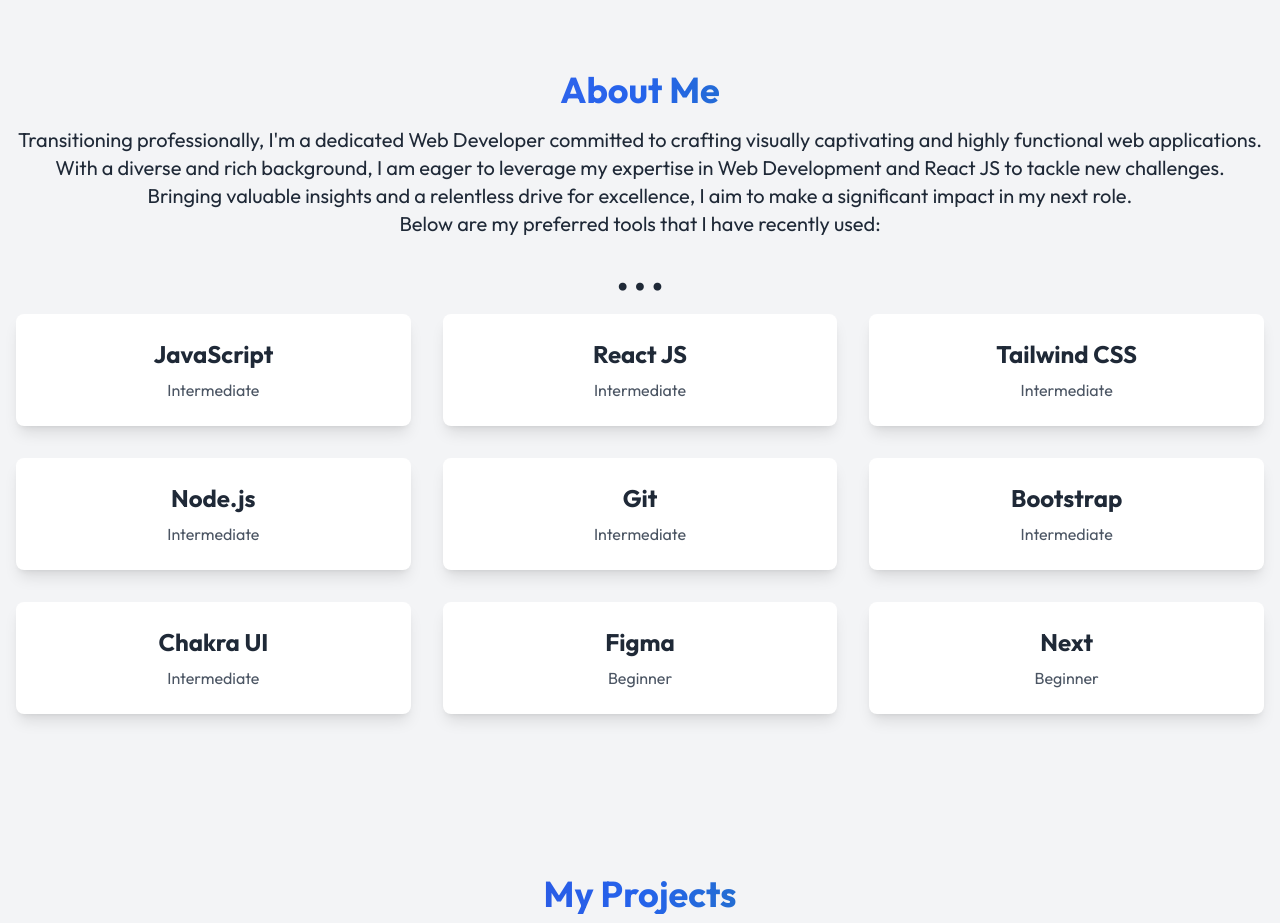
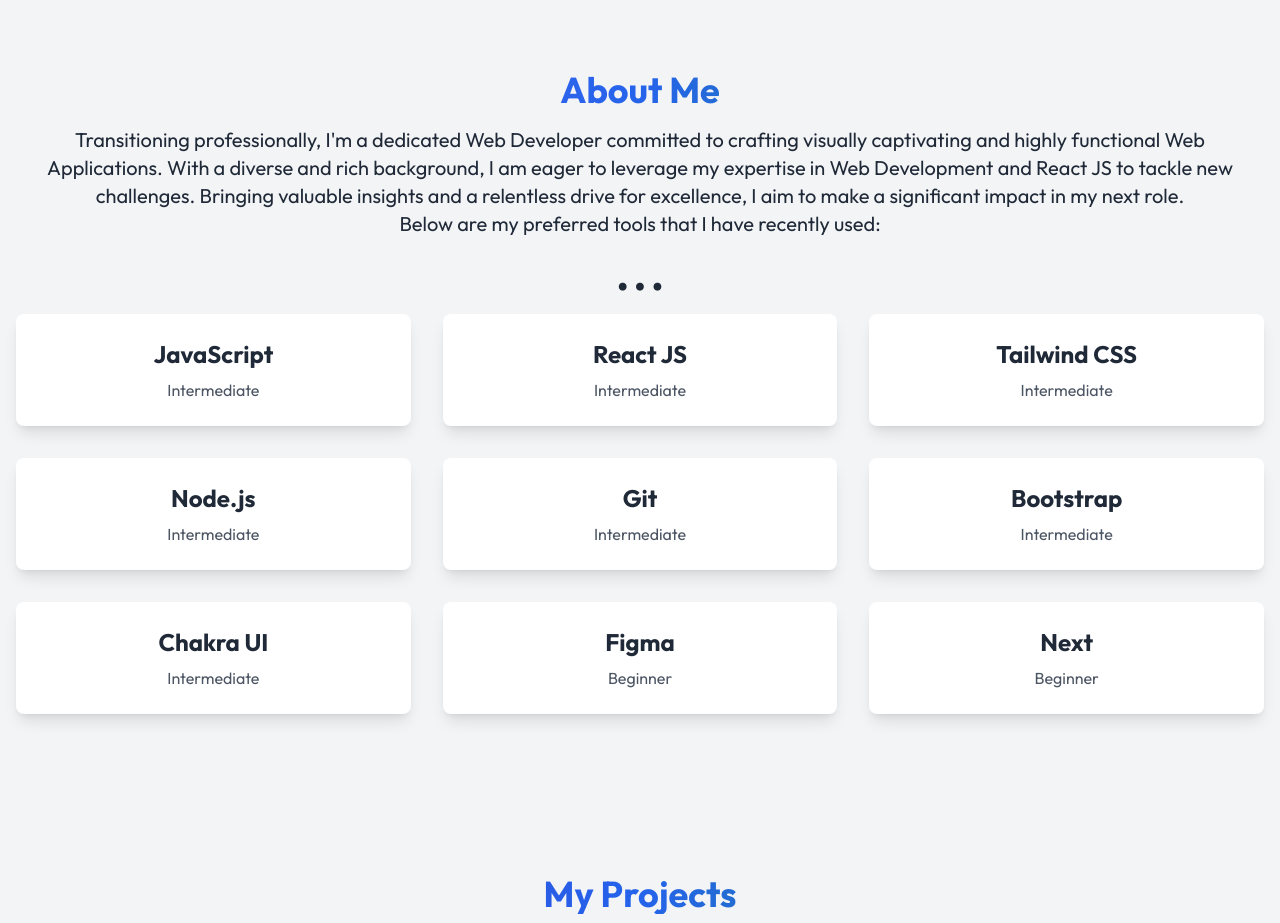
Before and after one commit to asriomar/my-portfolio-latest, a React (Vite) app: page / in a window 1280 px wide. Shown: the part 880-1803 px from the top of the page. Built offline with nearby package versions, Linux system fonts and the light colour scheme.

Commit message:
Update Skills.jsx

```diff
--- a/src/components/Skills.jsx
+++ b/src/components/Skills.jsx
@@ -23,7 +23,7 @@ const About = () => {
         </h2>
         <p className="text-lg md:text-xl text-center ">
           Transitioning professionally, I'm a dedicated Web Developer committed to crafting visually captivating and
-          highly functional web applications.
+          highly functional Web Applications.
           With a diverse and rich background, I am eager to leverage my expertise in Web Development and React JS to tackle new challenges.
           Bringing valuable insights and a relentless drive for excellence, I aim to make a significant impact in my next role.
           <br/>
```
